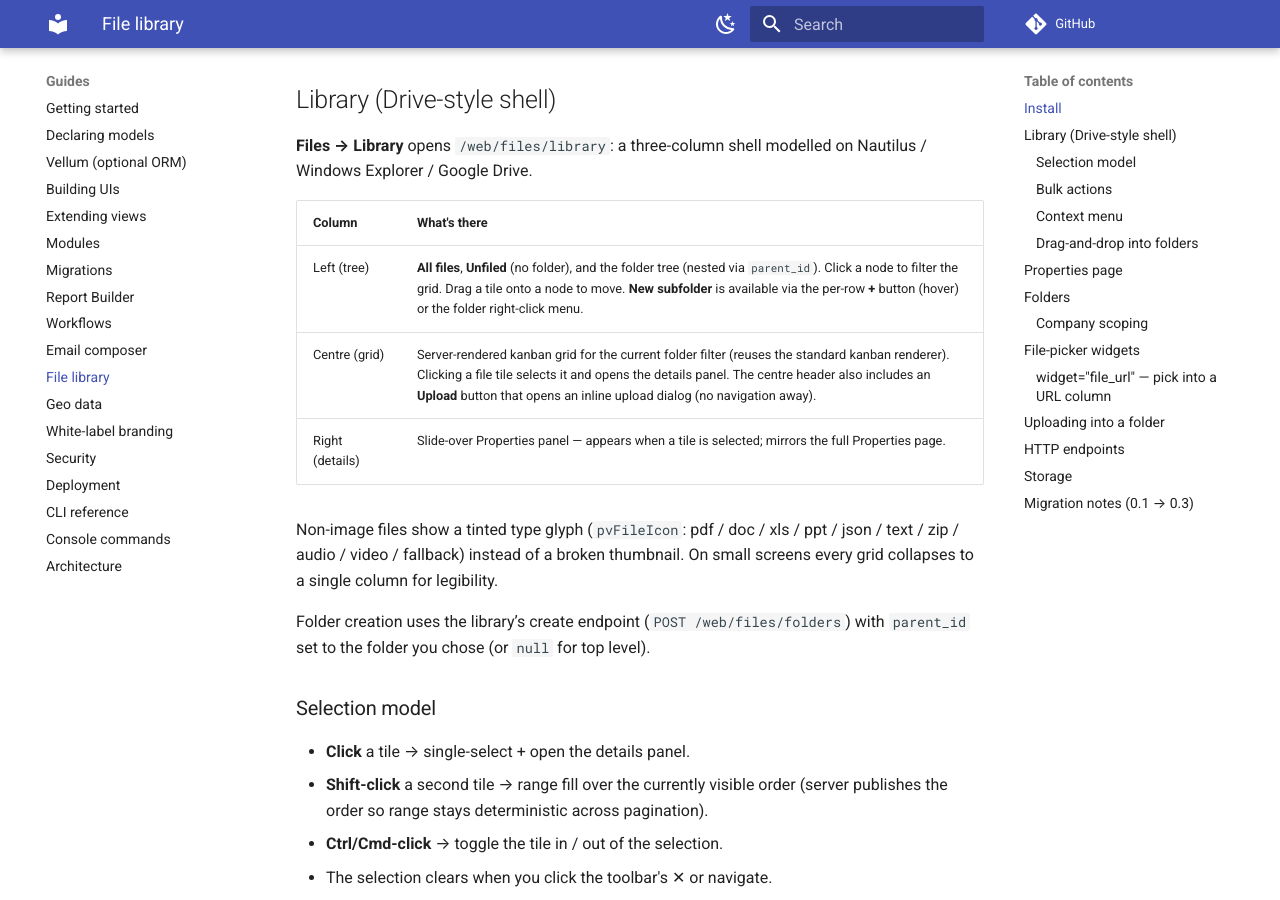
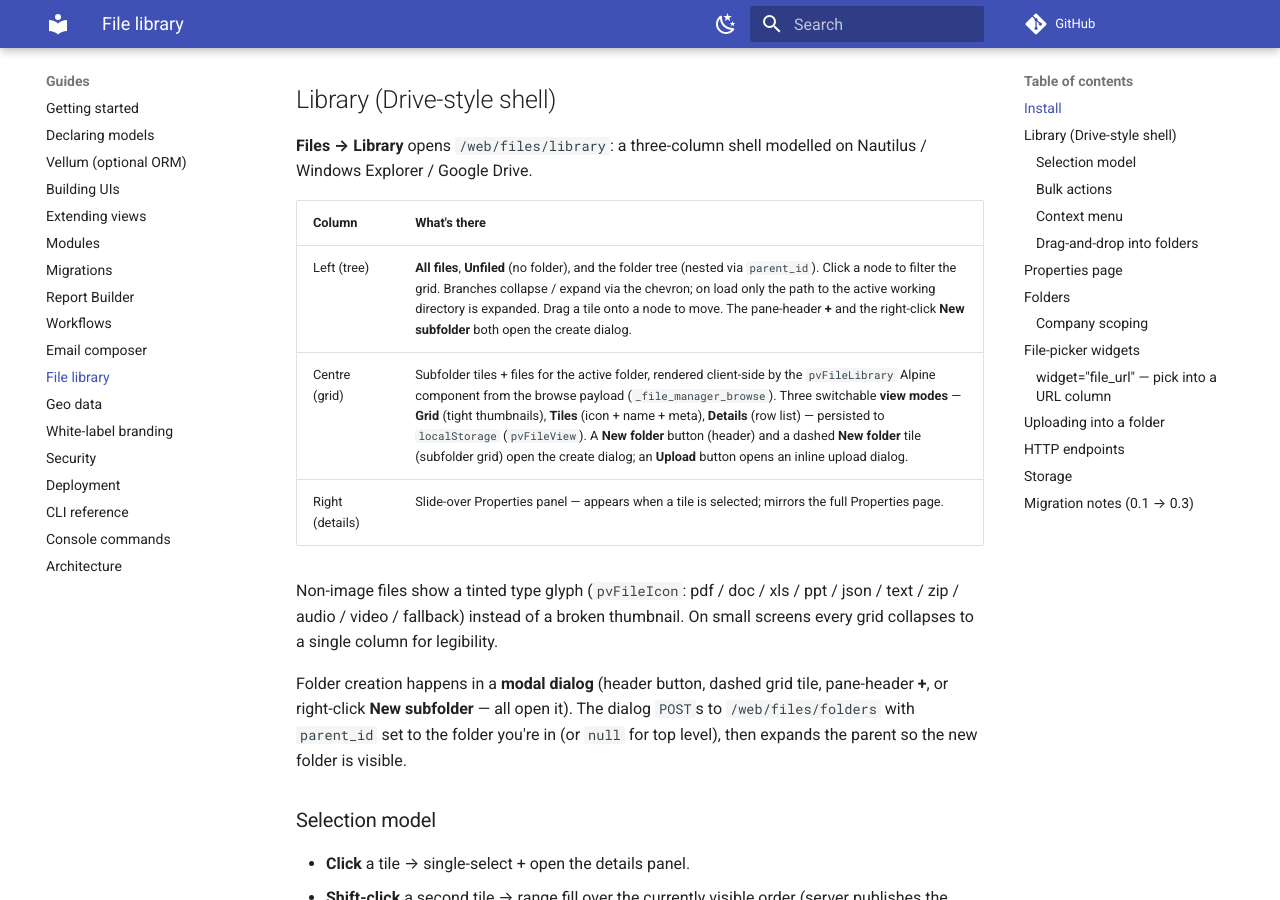
Before and after one commit to coolsam726/pyvelm, an MkDocs documentation site: the page built from docs/file-manager.md, in a window 1280 px wide and 900 px high, scrolled down 573 px. Built offline with MkDocs 1.6.1 and Material for MkDocs 9.7.7, drawn with Linux system fonts in a browser that asks for light colours; comment, search, counter and statistics services are not loaded; some of the changed text lies outside the part shown.

Commit message:
docs: refresh index latest-release pointer and correct file_manager library docs.
index.md still advertised v0.15.1 and was missing v0.16.0–v0.19.0 (and
v0.12.0) from the What's-new table — point it at v0.19.0 and backfill
the gap.

file-manager.md had drifted to the pre-0.19 design: it described the
centre column as a server-rendered kanban grid and the picker as a flat
searchable tile grid, and marked /web/files/picker/browse as unused.
The shipped library renders the grid client-side with Grid/Tiles/Details
view modes and a modal folder-create dialog; the picker is
folder-navigable and does use picker/browse. Bring the docs back in line
with the code.

```diff
--- a/docs/file-manager.md
+++ b/docs/file-manager.md
@@ -27,8 +27,8 @@ modelled on Nautilus / Windows Explorer / Google Drive.
 
 | Column | What's there |
 |--------|--------------|
-| Left (tree) | **All files**, **Unfiled** (no folder), and the folder tree (nested via `parent_id`). Click a node to filter the grid. Drag a tile onto a node to move. **New subfolder** is available via the per-row **+** button (hover) or the folder right-click menu. |
-| Centre (grid) | Server-rendered kanban grid for the current folder filter (reuses the standard kanban renderer). Clicking a file tile selects it and opens the details panel. The centre header also includes an **Upload** button that opens an inline upload dialog (no navigation away). |
+| Left (tree) | **All files**, **Unfiled** (no folder), and the folder tree (nested via `parent_id`). Click a node to filter the grid. Branches collapse / expand via the chevron; on load only the path to the active working directory is expanded. Drag a tile onto a node to move. The pane-header **+** and the right-click **New subfolder** both open the create dialog. |
+| Centre (grid) | Subfolder tiles + files for the active folder, rendered client-side by the `pvFileLibrary` Alpine component from the browse payload (`_file_manager_browse`). Three switchable **view modes** — **Grid** (tight thumbnails), **Tiles** (icon + name + meta), **Details** (row list) — persisted to `localStorage` (`pvFileView`). A **New folder** button (header) and a dashed **New folder** tile (subfolder grid) open the create dialog; an **Upload** button opens an inline upload dialog. |
 | Right (details) | Slide-over Properties panel — appears when a tile is selected; mirrors the full Properties page. |
 
 Non-image files show a tinted type glyph (`pvFileIcon`: pdf / doc /
@@ -36,8 +36,11 @@ xls / ppt / json / text / zip / audio / video / fallback) instead of a
 broken thumbnail. On small screens every grid collapses to a single
 column for legibility.
 
-Folder creation uses the library’s create endpoint (`POST /web/files/folders`)
-with `parent_id` set to the folder you chose (or `null` for top level).
+Folder creation happens in a **modal dialog** (header button, dashed
+grid tile, pane-header **+**, or right-click **New subfolder** — all
+open it). The dialog `POST`s to `/web/files/folders` with `parent_id`
+set to the folder you're in (or `null` for top level), then expands
+the parent so the new folder is visible.
 
 ### Selection model
 
@@ -158,14 +161,18 @@ form_view(
 
 Edit mode renders a chip list of already-picked attachments plus a
 **Pick a file** button. The button opens
-`/web/files/picker?accept=image/*` in `PvDialog` — a searchable tile grid
-of existing files, with an optional mimetype filter derived from the
-field spec’s `accept`.
+`/web/files/picker?accept=image/*` in `PvDialog` — a **folder-navigable**
+browser (breadcrumb + drill-in, same organisation as the Library) with
+search and an optional mimetype filter derived from the field spec's
+`accept`. First paint travels in the dialog body; subsequent folder
+moves fetch JSON from `/web/files/picker/browse`, preserving any
+multi-select made in other folders.
 
 Implementation notes (why the picker works inside a dialog):
 
-- The picker’s config is carried in a `data-pv-cfg` attribute (JSON),
-  and the component reads it with `JSON.parse($el.dataset.pvCfg)`.
+- The picker's config (including the initial folder browse payload) is
+  carried in a `data-pv-cfg` attribute (JSON), and the component reads
+  it with `JSON.parse($el.dataset.pvCfg)`.
 - The app re-initializes Alpine on HTMX swaps (dialog bodies) so the
   picker mounts reliably without relying on `<script>` execution inside
   swapped fragments.
@@ -243,7 +250,7 @@ direct links.
 | GET    | `/web/files/upload?folder_id=` | Full-page multipart upload (optional). |
 | POST   | `/web/files/upload` | Process full-page upload + redirect to Library. |
 | GET    | `/web/files/picker?accept=&q=&multi=0\|1` | Picker dialog body (used by `widget="file"` / `widget="files"`). |
-| GET    | `/web/files/picker/browse` | Legacy/unused by current picker UI (kept for compatibility). |
+| GET    | `/web/files/picker/browse` | JSON folder browse for the picker's breadcrumb / drill-in navigation. |
 | POST   | `/web/files/picker/upload` | Upload-from-dialog (returns row JSON). |
 | GET    | `/web/files/{id}/properties` | Full Properties page. |
 | GET    | `/web/files/{id}/properties_panel` | Properties fragment for the slide-over. |
```
Also changed, not shown: docs/index.md (+10 -4 lines).
